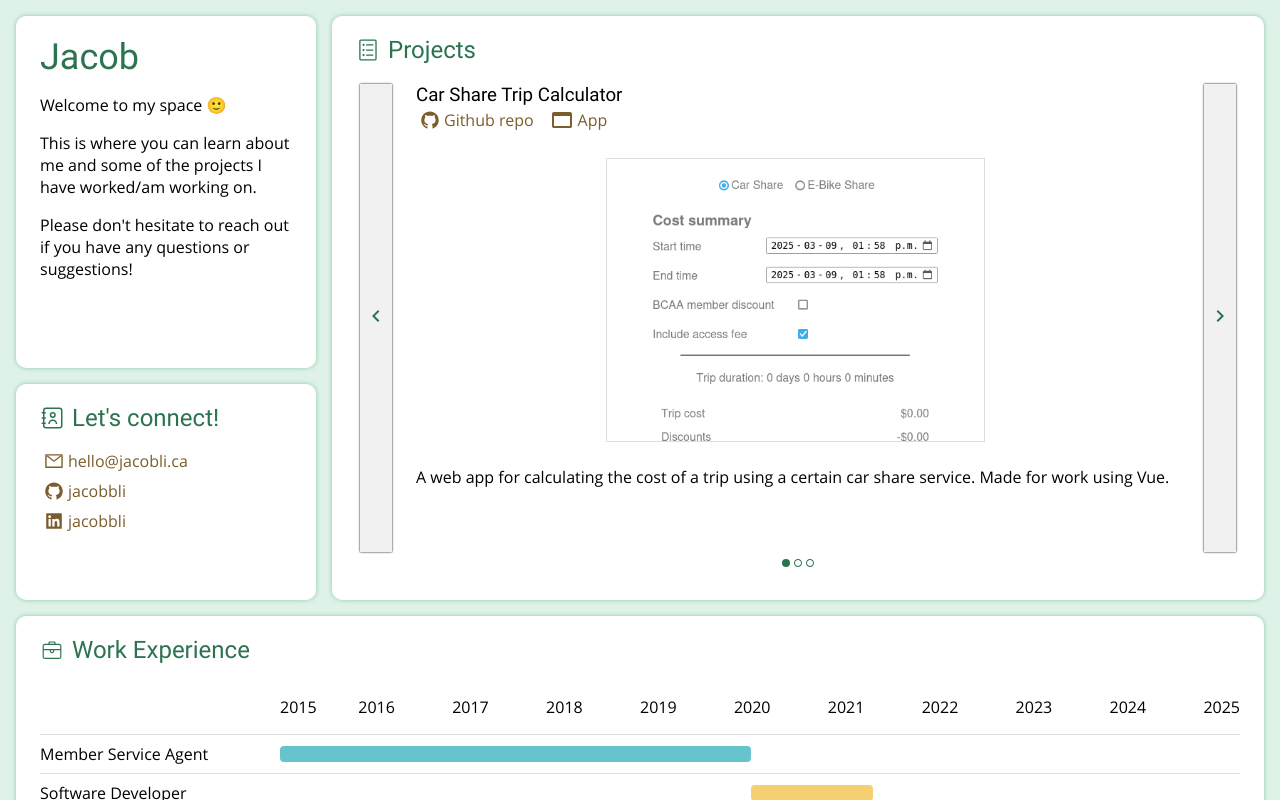
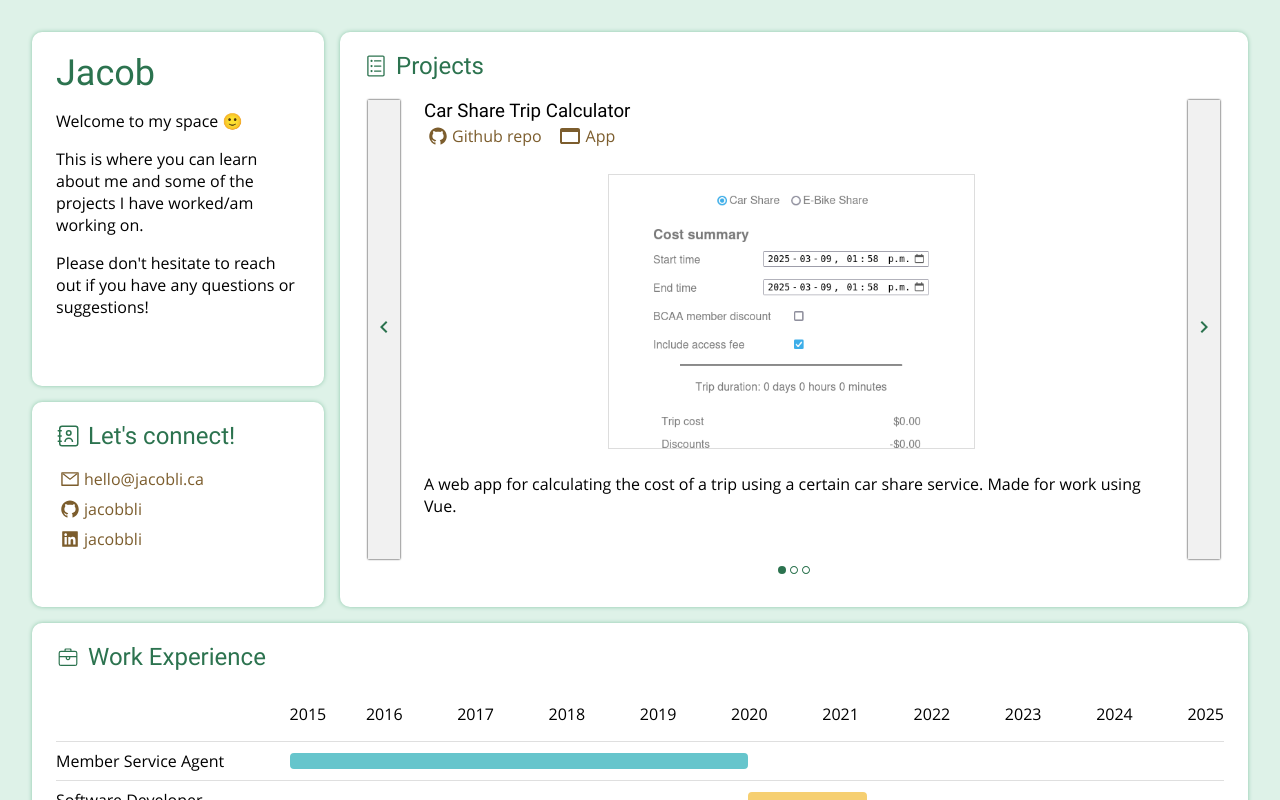
Before and after one commit to jacobbli/jacobbli.github.io, a Vue app: page / in a window 1280 px wide. Shown: the top 800 px of the page. Built offline with nearby package versions, Linux system fonts and the light colour scheme.

Commit message:
Increase page padding

```diff
--- a/src/App.vue
+++ b/src/App.vue
@@ -63,7 +63,7 @@ body {
 #app {
   height: 100%;
   margin: 0 auto;
-  padding: 16px;
+  padding: 32px;
 
   font-family: var(--regular-font);
   -webkit-font-smoothing: antialiased;
```
